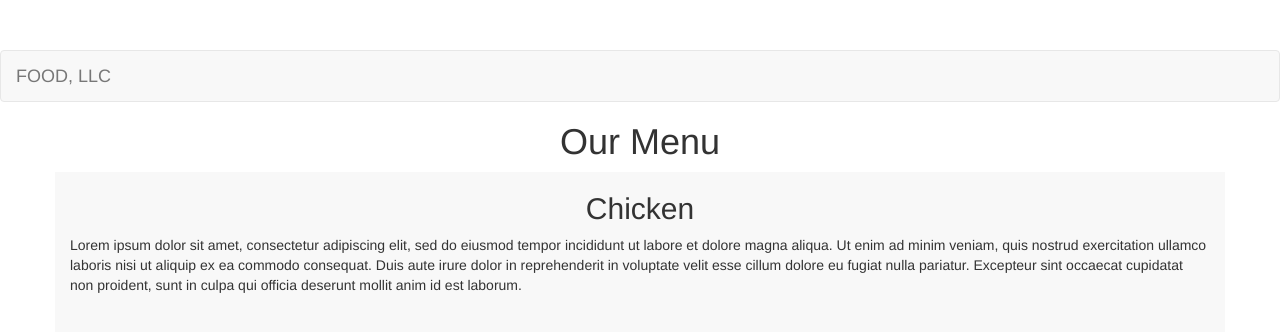
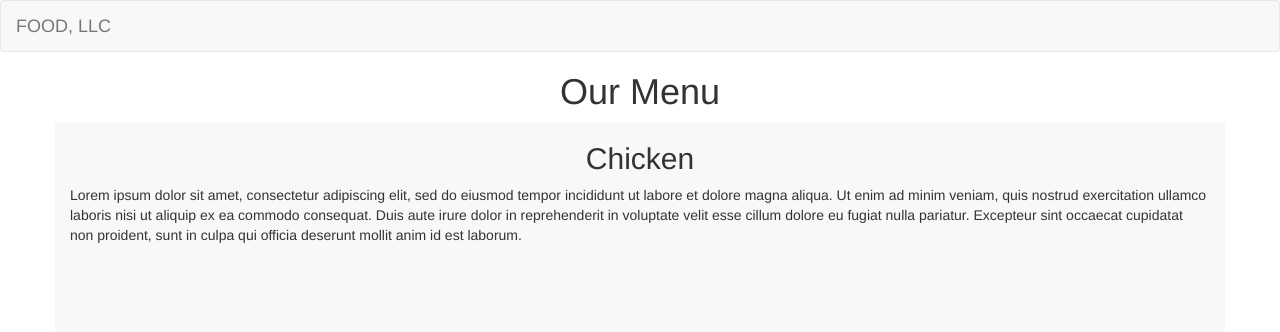
Before and after one commit to whatacold/coursera-frontend-assignment, a plain HTML site: page module3-solution/index.html in a window 1280 px wide. Drawn offline with nearby package versions, Linux system fonts and the light colour scheme.

Commit message:
Remove padding of body.

```diff
--- a/module3-solution/css/style.css
+++ b/module3-solution/css/style.css
@@ -17,10 +17,6 @@
     border-bottom: #e7e7e7 1px solid;
 }
 
-body {
-    padding-top: 50px;
-}
-
 .container > .row {
     background-color: #f8f8f8;
     height: 1000px;
```
